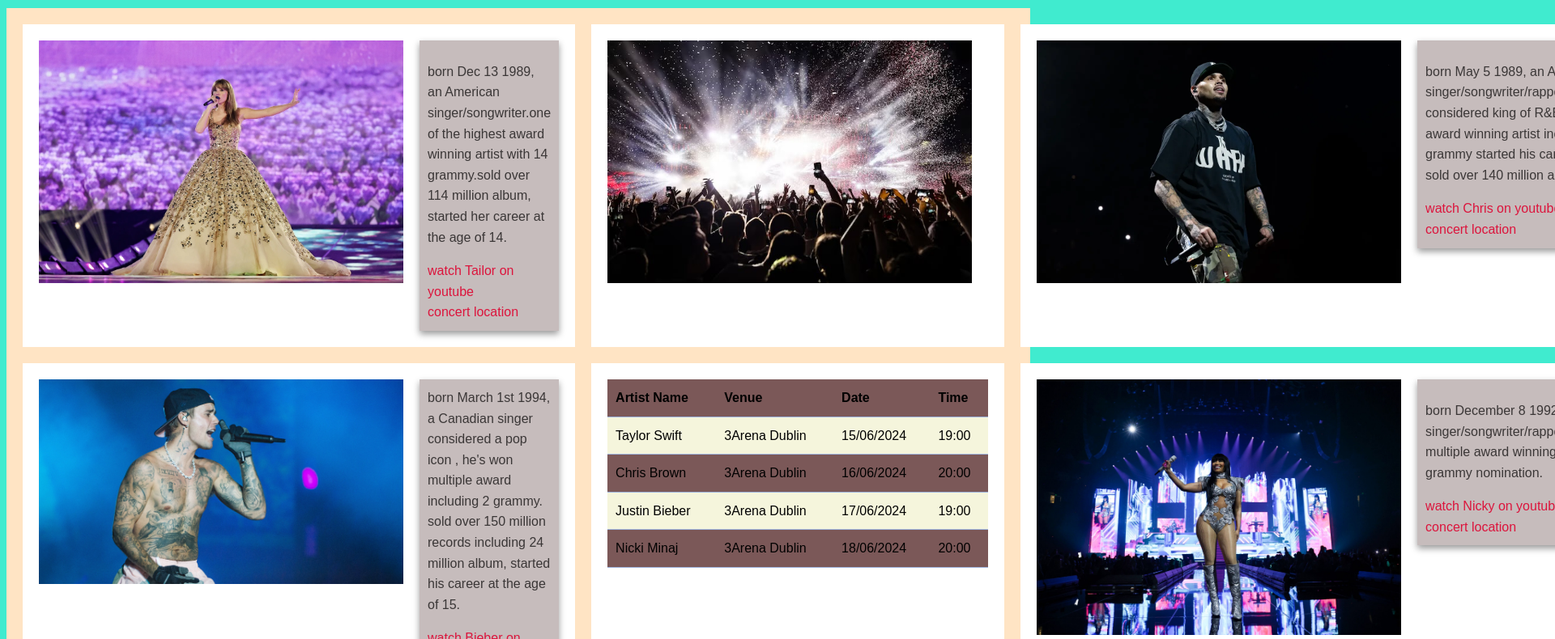
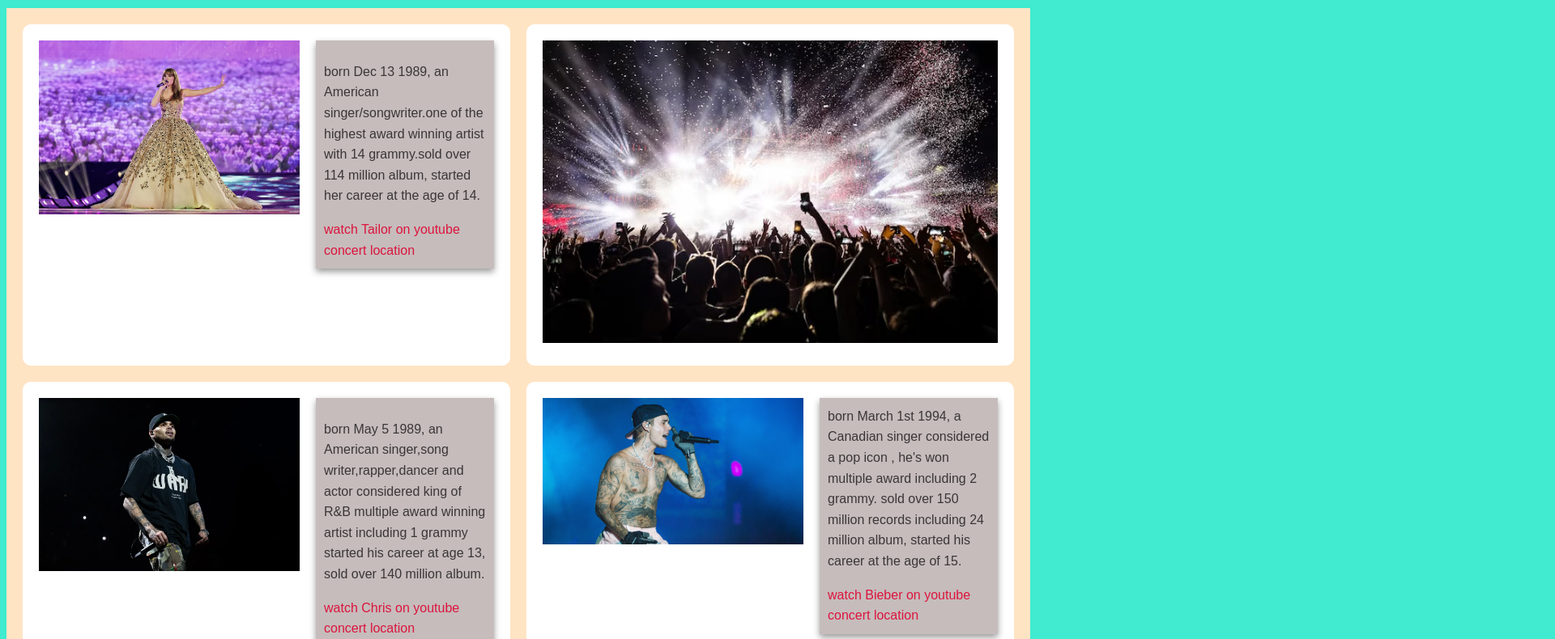
Before and after one commit to annunquee/music-concert, a plain HTML site: page index.html in a window 1280 px wide. Shown: the part 102-892 px from the top of the page at 81% size, 1920 px wide, since content can reach past the window. Drawn offline with Linux system fonts and the light colour scheme.

Commit message:
removed grit and replaced it with flex wrap.

```diff
--- a/index.html
+++ b/index.html
@@ -12,48 +12,47 @@
                 <li><a href="Entertainment.html">Music</a></li>
             </ul>
             <h1>HIP HOP, R&B with Country Music in one concert.</h1>
-
         </nav>
         <div class="main_container">
                <div class="container_artist">
                 <div class="image_artist">
-                    <img src="image /taylor.jpeg" alt="taylor">
+                    <img src="image /taylor.jpeg" alt="taylor"> <!--image taken off the internet-->
                 </div>
                 <div class="text_artist">
                 <p>born Dec 13 1989, an American singer/songwriter.one of the highest award winning artist
-                    with 14 grammy.sold over 114 million album, started her career at the age of 14.</p>
-                    <a href="https://youtu.be/b1kbLwvqugk?si=txLcXB2_R-XeoCPu">watch Tailor on youtube </a>
+                    with 14 grammy.sold over 114 million album, started her career at the age of 14.</p> <!--content gotten from wikipedia-->
+                    <a href="https://youtu.be/b1kbLwvqugk?si=txLcXB2_R-XeoCPu">watch Tailor on youtube </a> <!--video taken from youtube-->
                     <br>
                     <a href=" https://maps.app.goo.gl/bycqcAqKxV1AeA1Y6">concert location</a>
                 </div>
             </div>
         <div class="middle_container">
                 <div class="image_artist">
-                  <img src="image /concert.jpeg" alt="concert">
+                  <img src="image /concert.jpeg" alt="concert"> <!--image taken off the internet-->
              </div>
         </div>
             <div class="container_artist">
                 <div class="image_artist">
-                    <img src="image /chris.jpeg" alt="chris">
+                    <img src="image /chris.jpeg" alt="chris"> <!--image taken off the internet-->
                 </div>
                 <div class="text_artist">
-                <p>born May 5 1989, an American singer/songwriter/rapper/dancer/actor considered king of
+                <p>born May 5 1989, an American singer,song writer,rapper,dancer and actor considered king of
                     R&B multiple award winning artist including 1 grammy started his career at age 13,
-                    sold over 140 million album.</p>
-                   <a href="https://youtu.be/EEuQU6a90Pc?si=RmxcdArtXusctkRU">watch Chris on youtube</a>
+                    sold over 140 million album.</p> <!--content from wikipedia-->
+                   <a href="https://youtu.be/EEuQU6a90Pc?si=RmxcdArtXusctkRU">watch Chris on youtube</a> <!--video taken from youtube-->
                    <br>
                    <a href="Maps https://maps.app.goo.gl/bycqcAqKxV1AeA1Y6">concert location</a>
                 </div>
             </div>
             <div class="container_artist">
                <div class="image_artist">
-                  <img src="image /justin.jpeg" alt="justin">
+                  <img src="image /justin.jpeg" alt="justin"> <!--image taken off the internet-->
             </div>
             <div class="text_artist">
             <hp>born March 1st 1994, a Canadian singer considered a pop icon , he's won multiple
                 award including 2 grammy. sold over 150 million records including 24 million album,
-                started his career at the age of 15.</p>
-                <a href="//youtu.be/Fp8msa5uYsc?si=6oAUznjMhIvLeihq">watch Bieber on youtube</a>
+                started his career at the age of 15.</p> <!--content from wikipedia-->
+                <a href="//youtu.be/Fp8msa5uYsc?si=6oAUznjMhIvLeihq">watch Bieber on youtube</a> <!--video taken from youtube-->
                 <br>
                 <a href="https://maps.app.goo.gl/bycqcAqKxV1AeA1Y6">concert location</a>
             </div>
@@ -94,16 +93,18 @@
             </div>
             <div class="container_artist">
          <div class="image_artist">
-            <img src="image /nicki.jpeg" alt="nicki">
+            <img src="image /nicki.jpeg" alt="nicki"> <!--image taken off the internet-->
             </div>
         <div class="text_artist">
-            <p>born December 8 1992, an American singer/songwriter/rapper/actress multiple award winning
-                artist with 12 grammy nomination.</p>
-                <a href="//youtu.be/IvN5h9BE444?si=-sE-JFGgsk2NVuFo">watch Nicky on youtube</a>
+            <p>born December 8 1982, an American singer/songwriter/rapper/actress multiple award winning
+                artist with 12 grammy nomination.</p> <!--content from wikipedia-->
+                <a href="//youtu.be/IvN5h9BE444?si=-sE-JFGgsk2NVuFo">watch Nicky on youtube</a> <!--video taken from youtube-->
                 <br>
                 <a href="https://maps.app.goo.gl/bycqcAqKxV1AeA1Y6">concert location</a>
               </div>
             </div>
-        <img src="image /logo.jpg" width="80" height="60" alt="logo">
+        <img src="image /logo.jpg" width="80" height="60" alt="logo"> <!--image gotten from the internet-->
+        <br>
+        <p> contact us here +353 (1) 609403</p>
 </body>
 </html>
--- a/styles.css
+++ b/styles.css
@@ -5,6 +5,7 @@ body {
     font-size: 16px;
     line-height: 1.6;
 }
+
  a {
     color: crimson;
     text-decoration: none;
@@ -15,7 +16,7 @@ body {
  }
 
 nav {
-    background-color: rgb(102, 209, 239);
+    background-color: rgba(225, 239, 102, 0.888);
     color: rgba(11, 11, 11, 0.908);
 }
 
@@ -42,28 +43,29 @@ nav ul li a:hover {
 }
 
 .main_container {
-    display: grid;
-    grid-template-columns: 1fr 1fr 1fr;
-    grid-template-rows: auto auto;
+    display: flex;
+    flex-wrap: wrap;
     gap: 20px;
     padding: 20px;
     background-color: bisque;
 }
 
 .container_artist, .middle_container {
-    display: grid;
+    flex: 1 1 calc(33.333% - 20px);
+    min-width: 250px;
     box-shadow: 0 4px 8px rgba ( 0, 0, 0, 0.8);
     padding: 20px;
+    border-radius: 10px;
     background-color: #FFFF;
 }
 
 .image_artist  img {
-    display: flex;
-    max-width: 450px;
-    margin-right: 20px;
+    max-width: 100%;
     height: auto;
 }
+
 .text_artist, .table_artist {
+    max-width: 200px;
     padding: 10px;
     background-color: rgba(187, 176, 176, 0.839);
     box-shadow: 0 4px 8px rgba(0, 0, 0, 0.4);
@@ -82,7 +84,7 @@ th, td {
 }
 
     tr {
-        background-color: rgb(123, 88, 88);
+        background-color: rgb(226, 12, 12);
         color: black;
     }
 
@@ -90,15 +92,10 @@ th, td {
         background-color: beige;
     }
 
-social icons {
-    margin: 0%;
-    padding: 0%;
-}
 .container_artist {
     align-items: start;
     display: flex;
-    grid-template-columns: auto 1fr;
-    grid-template-rows: none;
+    gap: 20px;
 }
 
 .middle_container {
```
